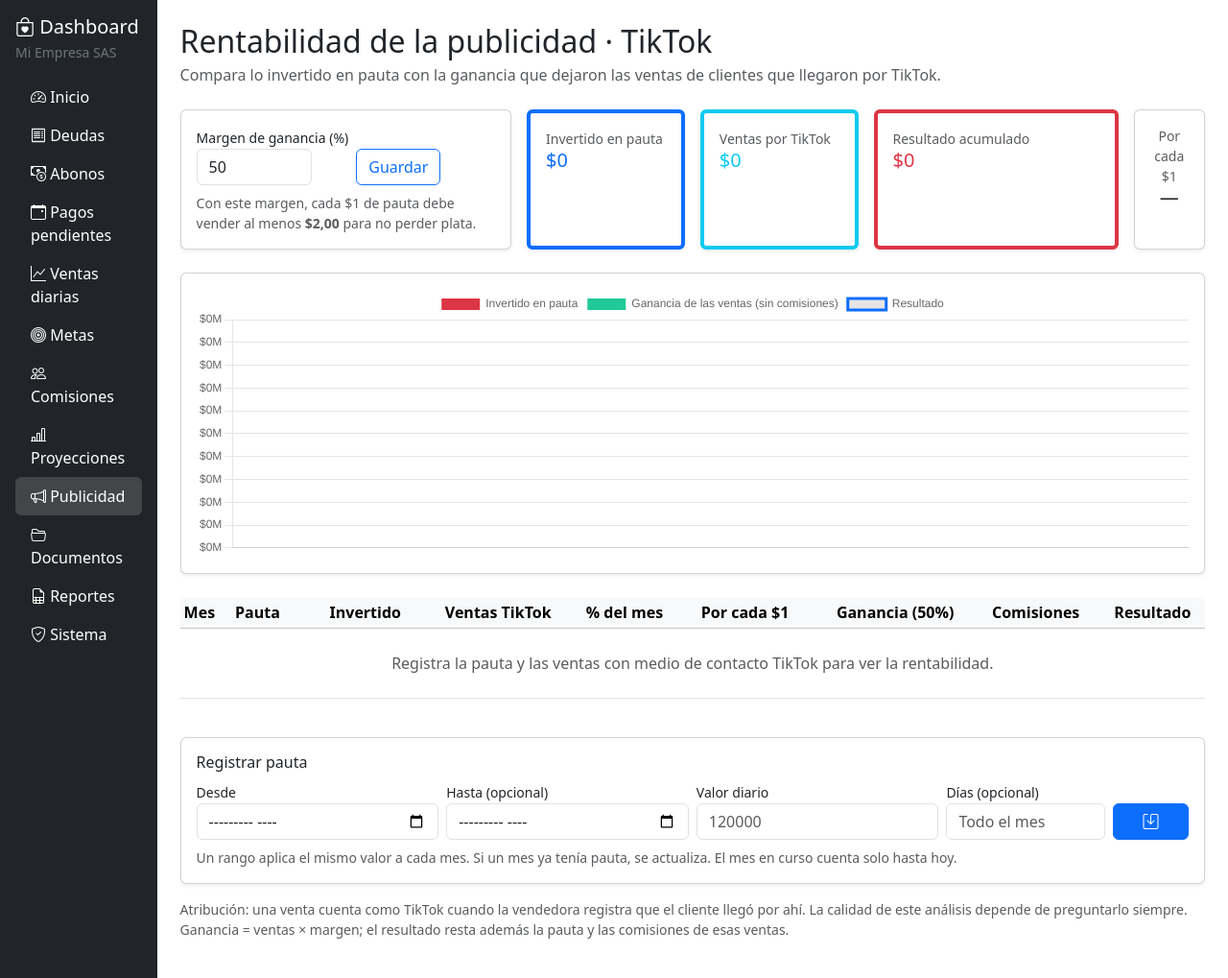
After one commit to kevincampodev/valery-dashboard, a Flask app: page /publicidad/ in a window 1280 px wide. The commit adds this page. Shown: the whole page at 96% size. Run offline with Flask 3, Linux system fonts and the light colour scheme; data that the repository does not hold is empty; some libraries are stand-ins or nearby versions.

Commit message:
Fase 12: Rentabilidad de campañas (#25)
* feat(campanas): rentabilidad de pauta, margen configurable y smoke test

* feat(campanas): migración de parámetros e inversión en publicidad

```diff
--- a/app/__init__.py
+++ b/app/__init__.py
@@ -36,9 +36,9 @@ def create_app(config_class=Config):
 
     # Módulos
     from .blueprints import (dashboard, deudas, abonos, ventas, metas, comisiones,
-                             proyecciones, pagos, documentos, reportes, sistema)
+                             proyecciones, pagos, marketing, documentos, reportes, sistema)
     for modulo in (dashboard, deudas, abonos, ventas, metas, comisiones,
-                   proyecciones, pagos, documentos, reportes, sistema):
+                   proyecciones, pagos, marketing, documentos, reportes, sistema):
         app.register_blueprint(modulo.bp)
 
     from .cli import seed_demo, importar_ventas
--- /dev/null
+++ b/app/blueprints/marketing/__init__.py
@@ -0,0 +1,5 @@
+from flask import Blueprint
+
+bp = Blueprint("marketing", __name__, url_prefix="/publicidad")
+
+from . import routes  # noqa: E402,F401
--- /dev/null
+++ b/app/blueprints/marketing/routes.py
@@ -0,0 +1,109 @@
+from datetime import date
+
+from flask import render_template, request, redirect, url_for, flash
+from sqlalchemy import func
+from sqlalchemy.orm import joinedload
+
+from . import bp
+from ...extensions import db
+from ...models import Venta, InversionPublicidad, Parametro, NETO_SQL
+from ...services.comisiones import CANAL_COMISIONABLE
+from ...services.marketing import meses_entre, dias_pauta, retorno_equilibrio, rentabilidad
+from ...utils import a_pesos, a_bp, formato_bp, mes_desde_texto, nombre_mes
+
+CANAL = "TikTok"
+MARGEN_DEFECTO_BP = 5000
+
+
+def _comision(venta):
+    """Comisión que generó una venta (misma regla del módulo de comisiones)."""
+    if venta.es_devolucion or venta.canal != CANAL_COMISIONABLE or not venta.vendedora:
+        return 0
+    return venta.valor * venta.vendedora.tasa_comision_bp // 10000
+
+
+@bp.route("/")
+def index():
+    hoy = date.today()
+    margen_bp = Parametro.obtener_int("margen_bruto_bp", MARGEN_DEFECTO_BP)
+    pautas = {p.mes: p for p in InversionPublicidad.query.filter_by(canal=CANAL)}
+
+    por_mes = {}
+    for venta in Venta.query.options(joinedload(Venta.vendedora)).filter_by(medio_contacto=CANAL):
+        acumulado = por_mes.setdefault(venta.fecha.replace(day=1), {"ventas": 0, "comisiones": 0})
+        acumulado["ventas"] += venta.neto
+        acumulado["comisiones"] += _comision(venta)
+
+    mes_sql = func.strftime("%Y-%m", Venta.fecha)
+    ventas_totales = dict(db.session.query(mes_sql, func.sum(NETO_SQL)).group_by(mes_sql).all())
+
+    filas = []
+    for mes in sorted(set(pautas) | set(por_mes)):
+        if mes > hoy:
+            continue
+        pauta = pautas.get(mes)
+        datos = por_mes.get(mes, {"ventas": 0, "comisiones": 0})
+        inversion = pauta.valor_diario * dias_pauta(mes, pauta.dias, hoy) if pauta else 0
+        fila = rentabilidad(datos["ventas"], inversion, datos["comisiones"], margen_bp)
+        total_mes = ventas_totales.get(mes.strftime("%Y-%m")) or 0
+        fila.update(mes=mes, etiqueta=nombre_mes(mes), pauta=pauta,
+                    participacion=round(datos["ventas"] * 100 / total_mes) if total_mes else 0)
+        filas.append(fila)
+
+    total = rentabilidad(sum(f["ventas"] for f in filas), sum(f["inversion"] for f in filas),
+                         sum(f["comisiones"] for f in filas), margen_bp)
+    grafica = {
+        "etiquetas": [f["etiqueta"] for f in filas],
+        "inversion": [f["inversion"] for f in filas],
+        "ganancia": [f["ganancia_bruta"] - f["comisiones"] for f in filas],
+        "resultado": [f["resultado"] for f in filas],
+    }
+    return render_template("marketing/index.html", filas=filas, total=total, grafica=grafica, canal=CANAL,
+                           margen_bp=margen_bp, equilibrio=retorno_equilibrio(margen_bp))
+
+
+@bp.route("/margen", methods=["POST"])
+def guardar_margen():
+    margen = a_bp(request.form.get("margen"))
+    if not 100 <= margen <= 9500:
+        flash("El margen debe estar entre 1% y 95%.", "danger")
+    else:
+        Parametro.guardar("margen_bruto_bp", margen)
+        db.session.commit()
+        flash(f"Margen actualizado a {formato_bp(margen)}.", "success")
+    return redirect(url_for("marketing.index"))
+
+
+@bp.route("/pauta", methods=["POST"])
+def guardar_pauta():
+    f = request.form
+    desde = mes_desde_texto(f.get("desde"))
+    hasta = mes_desde_texto(f.get("hasta") or f.get("desde"))
+    valor = a_pesos(f.get("valor_diario"))
+    dias = f.get("dias", type=int)
+    meses = meses_entre(desde, hasta)
+
+    if not meses or len(meses) > 24:
+        flash("Revisa el rango: 'hasta' no puede ser antes de 'desde' y el máximo es 24 meses.", "danger")
+    elif valor <= 0:
+        flash("El valor diario debe ser mayor a cero.", "danger")
+    elif dias is not None and not 1 <= dias <= 31:
+        flash("Los días deben estar entre 1 y 31 (o vacío para todo el mes).", "danger")
+    else:
+        for mes in meses:
+            pauta = (InversionPublicidad.query.filter_by(mes=mes, canal=CANAL).first()
+                     or InversionPublicidad(mes=mes, canal=CANAL))
+            pauta.valor_diario = valor
+            pauta.dias = dias
+            db.session.add(pauta)
+        db.session.commit()
+        flash(f"Pauta registrada para {len(meses)} mes(es).", "success")
+    return redirect(url_for("marketing.index"))
+
+
+@bp.route("/pauta/<int:id>/eliminar", methods=["POST"])
+def eliminar_pauta(id):
+    db.session.delete(db.get_or_404(InversionPublicidad, id))
+    db.session.commit()
+    flash("Pauta eliminada.", "info")
+    return redirect(url_for("marketing.index"))
--- a/app/blueprints/sistema/routes.py
+++ b/app/blueprints/sistema/routes.py
@@ -9,6 +9,7 @@ NOMBRES_TABLAS = {
     "ventas": "Venta", "vendedoras": "Vendedora", "liquidaciones": "Liquidación", "metas": "Meta",
     "tramos_incentivo": "Tramo de incentivo", "objetivos": "Objetivo", "documentos": "Documento",
     "cuentas_dinero": "Cuenta de dinero", "gastos_recurrentes": "Gasto fijo", "ajustes_temporada": "Factor de temporada",
+    "inversiones_publicidad": "Pauta publicitaria", "parametros": "Parámetro",
 }
 
 
--- a/app/models/__init__.py
+++ b/app/models/__init__.py
@@ -7,3 +7,4 @@ from .meta import Meta, TramoIncentivo, Objetivo
 from .liquidacion import Liquidacion
 from .finanzas import CuentaDinero, GastoRecurrente, AjusteTemporada, FRECUENCIAS, CATEGORIAS_GASTO
 from .bitacora import Bitacora
+from .marketing import InversionPublicidad, Parametro
--- a/app/templates/base.html
+++ b/app/templates/base.html
@@ -26,6 +26,7 @@
       ('metas.index', 'bi-bullseye', 'Metas'),
       ('comisiones.index', 'bi-people', 'Comisiones'),
       ('proyecciones.index', 'bi-bar-chart-line', 'Proyecciones'),
+      ('marketing.index', 'bi-megaphone', 'Publicidad'),
       ('documentos.index', 'bi-folder2-open', 'Documentos'),
       ('reportes.index', 'bi-file-earmark-spreadsheet', 'Reportes'),
       ('sistema.index', 'bi-shield-check', 'Sistema'),
--- /dev/null
+++ b/app/templates/marketing/index.html
@@ -0,0 +1,119 @@
+{% extends "base.html" %}
+{% block content %}
+{% set colores = {'rentable': 'success', 'pérdida': 'danger', 'sin pauta': 'secondary'} %}
+{% macro retorno(valor) %}{{ ('$' ~ '%.2f'|format(valor)|replace('.', ',')) if valor is not none else '—' }}{% endmacro %}
+
+<h2 class="mb-1">Rentabilidad de la publicidad · {{ canal }}</h2>
+<p class="text-muted mb-4">Compara lo invertido en pauta con la ganancia que dejaron las ventas de clientes que llegaron por {{ canal }}.</p>
+
+<div class="row g-3 mb-4">
+  <div class="col-lg-4">
+    <div class="card card-body shadow-sm h-100">
+      <form method="post" action="{{ url_for('marketing.guardar_margen') }}" class="d-flex gap-2 align-items-end mb-2">
+        <div>
+          <label class="form-label small mb-0">Margen de ganancia (%)</label>
+          <input name="margen" class="form-control" value="{{ (margen_bp|porcentaje)[:-1] }}" style="max-width:120px">
+        </div>
+        <button class="btn btn-outline-primary">Guardar</button>
+      </form>
+      <small class="text-muted">Con este margen, cada $1 de pauta debe vender al menos
+        <strong>{{ retorno(equilibrio) }}</strong> para no perder plata.</small>
+    </div>
+  </div>
+  {% for titulo, valor, color in [
+      ('Invertido en pauta', total.inversion|pesos, 'primary'),
+      ('Ventas por ' ~ canal, total.ventas|pesos, 'info'),
+      ('Resultado acumulado', total.resultado|pesos, 'success' if total.resultado > 0 else 'danger')] %}
+  <div class="col-lg-{{ 3 if loop.last else 2 }} col-md-4">
+    <div class="card card-body shadow-sm h-100 border-start border-4 border-{{ color }}">
+      <small class="text-muted">{{ titulo }}</small>
+      <h5 class="text-{{ color }} mb-0">{{ valor }}</h5>
+    </div>
+  </div>
+  {% endfor %}
+  <div class="col-lg-1 col-md-12">
+    <div class="card card-body shadow-sm h-100 text-center">
+      <small class="text-muted">Por cada $1</small>
+      <h5 class="mb-0">{{ retorno(total.retorno) }}</h5>
+    </div>
+  </div>
+</div>
+
+<div class="card card-body shadow-sm mb-4">
+  <div style="height:280px"><canvas id="grafPauta"></canvas></div>
+</div>
+
+<div class="table-responsive mb-4">
+<table class="table table-sm align-middle">
+  <thead class="table-light">
+    <tr><th>Mes</th><th>Pauta</th><th class="text-end">Invertido</th><th class="text-end">Ventas {{ canal }}</th>
+        <th class="text-end">% del mes</th><th class="text-end">Por cada $1</th><th class="text-end">Ganancia ({{ margen_bp|porcentaje }})</th>
+        <th class="text-end">Comisiones</th><th class="text-end">Resultado</th><th></th></tr>
+  </thead>
+  <tbody>
+    {% for f in filas|reverse %}
+    <tr>
+      <td>{{ f.etiqueta }}</td>
+      <td class="small">
+        {% if f.pauta %}{{ f.pauta.valor_diario|pesos }}/día{% if f.pauta.dias %} × {{ f.pauta.dias }} días{% endif %}
+          <form method="post" action="{{ url_for('marketing.eliminar_pauta', id=f.pauta.id) }}" class="d-inline"
+                onsubmit="return confirm('¿Eliminar la pauta de {{ f.etiqueta }}?')">
+            <button class="btn btn-sm btn-link text-danger p-0 ms-1"><i class="bi bi-x-circle"></i></button>
+          </form>
+        {% else %}<span class="text-muted">Sin registrar</span>{% endif %}
+      </td>
+      <td class="text-end">{{ f.inversion|pesos }}</td>
+      <td class="text-end">{{ f.ventas|pesos }}</td>
+      <td class="text-end">{{ f.participacion }}%</td>
+      <td class="text-end fw-bold {{ 'text-success' if f.retorno and f.retorno >= equilibrio else 'text-danger' if f.retorno else '' }}">{{ retorno(f.retorno) }}</td>
+      <td class="text-end">{{ f.ganancia_bruta|pesos }}</td>
+      <td class="text-end">{{ f.comisiones|pesos }}</td>
+      <td class="text-end fw-bold text-{{ 'success' if f.resultado > 0 else 'danger' }}">{{ f.resultado|pesos }}</td>
+      <td><span class="badge bg-{{ colores[f.estado] }}">{{ f.estado|capitalize }}</span></td>
+    </tr>
+    {% else %}
+    <tr><td colspan="10" class="text-center text-muted py-4">Registra la pauta y las ventas con medio de contacto {{ canal }} para ver la rentabilidad.</td></tr>
+    {% endfor %}
+  </tbody>
+</table>
+</div>
+
+<div class="card card-body shadow-sm mb-3">
+  <h6>Registrar pauta</h6>
+  <form method="post" action="{{ url_for('marketing.guardar_pauta') }}" class="row g-2 align-items-end">
+    <div class="col-md-3"><label class="form-label small mb-0">Desde</label><input type="month" name="desde" class="form-control" required></div>
+    <div class="col-md-3"><label class="form-label small mb-0">Hasta (opcional)</label><input type="month" name="hasta" class="form-control"></div>
+    <div class="col-md-3"><label class="form-label small mb-0">Valor diario</label><input name="valor_diario" class="form-control" placeholder="120000" required></div>
+    <div class="col-md-2"><label class="form-label small mb-0">Días (opcional)</label><input name="dias" type="number" min="1" max="31" class="form-control" placeholder="Todo el mes"></div>
+    <div class="col-md-1"><button class="btn btn-primary w-100"><i class="bi bi-save"></i></button></div>
+  </form>
+  <small class="text-muted mt-2">Un rango aplica el mismo valor a cada mes. Si un mes ya tenía pauta, se actualiza. El mes en curso cuenta solo hasta hoy.</small>
+</div>
+
+<p class="small text-muted">Atribución: una venta cuenta como {{ canal }} cuando la vendedora registra que el cliente llegó por ahí.
+  La calidad de este análisis depende de preguntarlo siempre. Ganancia = ventas × margen; el resultado resta además la pauta y las comisiones de esas ventas.</p>
+{% endblock %}
+
+{% block scripts %}
+<script>
+  const g = {{ grafica|tojson }};
+  const pesos = v => (v < 0 ? '-$' : '$') + Math.abs(Math.round(v)).toLocaleString('es-CO');
+  const millones = v => (v < 0 ? '-$' : '$') + (Math.abs(v) / 1e6).toLocaleString('es-CO', { maximumFractionDigits: 1 }) + 'M';
+  new Chart(document.getElementById('grafPauta'), {
+    data: {
+      labels: g.etiquetas,
+      datasets: [
+        { type: 'bar', label: 'Invertido en pauta', data: g.inversion, backgroundColor: '#dc3545' },
+        { type: 'bar', label: 'Ganancia de las ventas (sin comisiones)', data: g.ganancia, backgroundColor: '#20c997' },
+        { type: 'line', label: 'Resultado', data: g.resultado, borderColor: '#0d6efd', tension: 0.2, pointRadius: 5,
+          pointBackgroundColor: g.resultado.map(v => v < 0 ? '#dc3545' : '#198754') },
+      ],
+    },
+    options: {
+      maintainAspectRatio: false,
+      plugins: { tooltip: { callbacks: { label: c => c.dataset.label + ': ' + pesos(c.raw) } } },
+      scales: { y: { ticks: { callback: millones } } },
+    },
+  });
+</script>
+{% endblock %}
--- a/app/utils.py
+++ b/app/utils.py
@@ -30,7 +30,9 @@ def normalizar(texto):
 
 
 def formato_pesos(valor):
-    return "$" + f"{int(valor or 0):,}".replace(",", ".")
+    valor = int(valor or 0)
+    signo = "-" if valor < 0 else ""
+    return f"{signo}${abs(valor):,}".replace(",", ".")
 
 
 def mes_desde_texto(texto):
```
Also changed, not shown: app/models/marketing.py (added, +33 -0 lines), app/services/marketing.py (added, +44 -0 lines), migrations/versions/4a9b70ac7134_parametros_e_inversion_en_publicidad.py (added, +44 -0 lines), tests/test_marketing.py (added, +37 -0 lines).
